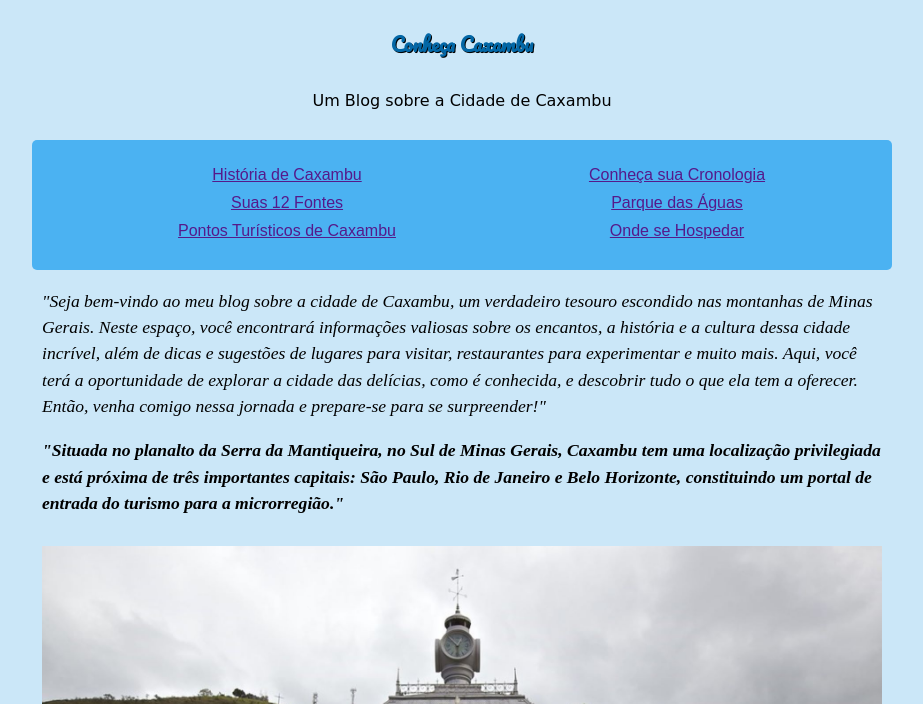
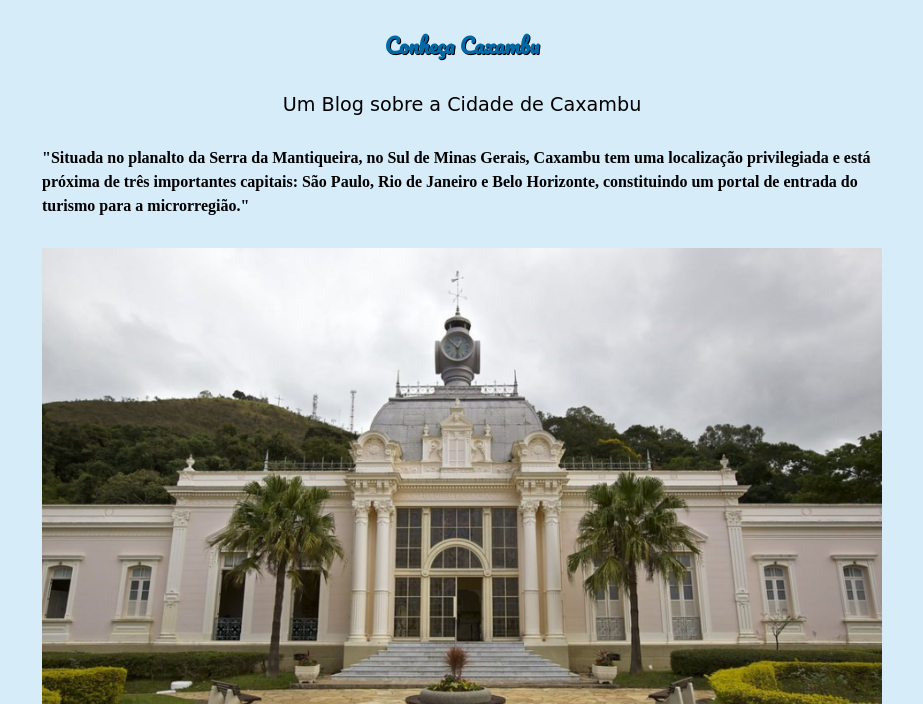
Before and after one commit to eduardoernandez/entre-serras-e-aguas, a plain HTML site: page index.html in a window 1280 px wide. Shown: the part 96-800 px from the top of the page, without its empty margins (178-1101 px from the left). Drawn offline with Linux system fonts and the light colour scheme; a web font is replaced by a local one.

Commit message:
algumas mudanças no blog

```diff
--- a/index.html
+++ b/index.html
@@ -21,6 +21,16 @@
         Um Blog sobre a Cidade de Caxambu
     </p>
 
+    <div class="situada">
+        <p>
+            "Situada no planalto da Serra da Mantiqueira, no Sul de Minas Gerais, Caxambu tem uma localização privilegiada e está próxima de três importantes capitais: São Paulo, Rio de Janeiro e Belo Horizonte, constituindo um portal de entrada do turismo para a microrregião."
+        </p>
+    </div>
+
+    <div class="imagem-container">
+        <img src="imagens/parque02grand.jpg" alt="Balneário do parque" class="img-grande">
+        <img src="imagens/parque02peq.jpg" alt="Balneário do parque" class="img-pequena">
+    </div>
     <div class="menu-blocos">
         <nav>
                 <ul class="lista">
@@ -62,17 +72,8 @@
         <p>
             "Seja bem-vindo ao meu blog sobre a cidade de Caxambu, um verdadeiro tesouro escondido nas montanhas de Minas Gerais. Neste espaço, você encontrará informações valiosas sobre os encantos, a história e a cultura dessa cidade incrível, além de dicas e sugestões de lugares para visitar, restaurantes para experimentar e muito mais. Aqui, você terá a oportunidade de explorar a cidade das delícias, como é conhecida, e descobrir tudo o que ela tem a oferecer. Então, venha comigo nessa jornada e prepare-se para se surpreender!"
         </p>
+    </div>
 
-        <div class="situada">
-            <p>
-                "Situada no planalto da Serra da Mantiqueira, no Sul de Minas Gerais, Caxambu tem uma localização privilegiada e está próxima de três importantes capitais: São Paulo, Rio de Janeiro e Belo Horizonte, constituindo um portal de entrada do turismo para a microrregião."
-            </p>
-        </div>
-    </div>
-    <div class="imagem-container">
-        <img src="imagens/parque02grand.jpg" alt="Balneário do parque" class="img-grande">
-        <img src="imagens/parque02peq.jpg" alt="Balneário do parque" class="img-pequena">
-    </div>
     <div class="meu-footer">
         <footer>
             <p>
--- a/style.css
+++ b/style.css
@@ -8,9 +8,9 @@ url('https://fonts.googleapis.com/css2?family= Pacifico & display=swap');
 @import url('https://fonts.googleapis.com/css2?family= Source + Serif+Pro:ital@1 & display=swap');
 
 :root {
-    --cor01: #0367A6;
-    --cor02: #4BB2F2;
-    --cor03: #a0d3f289;
+    --cor01: #0368a6;
+    --cor02: #4bb2f29d;
+    --cor03: #a0d3f26d;
     --cor04: #027373;
     --cor05: #324001;
     --cor06: #000000;
@@ -35,7 +35,7 @@ body {
 
 .sub-titulo {
     font-family:  'Pacifico', cursive;
-    font-size: 1.2em;
+    font-size: 1.3em;
     font-weight: bold;
     text-align: center;
     color: var(--cor01);
@@ -45,7 +45,7 @@ body {
 
 .blog {
     font-family: 'Kaushan Script', cursive;
-    font-size: 1em;
+    font-size: 1.2em;
     text-align: center;
     margin-top: 30px;
     margin-bottom: 30px;
@@ -65,6 +65,7 @@ body {
     cursor: pointer;
     list-style: none;
     max-width: 820px;
+    margin-top: 20px;
 }
 
 .lista {
@@ -80,7 +81,7 @@ ul {
 ul li {
     flex: 1 0 50%;
     margin-bottom: 10px;
-    max-width: 840px;
+    max-width: 845px;
     text-align: center;
     margin-left: auto;
     margin-right: auto;
@@ -104,6 +105,10 @@ ul li {
     font-weight: bold;
     line-height: 1.5;
     margin-bottom: 30px;
+    text-align: left;
+    max-width: 840px;
+    margin-left: auto;
+    margin-right: auto;
 }
 
 
```
